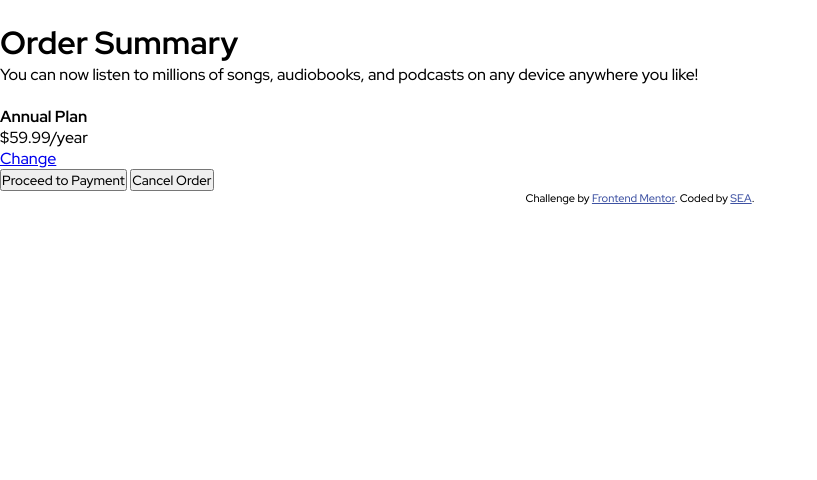
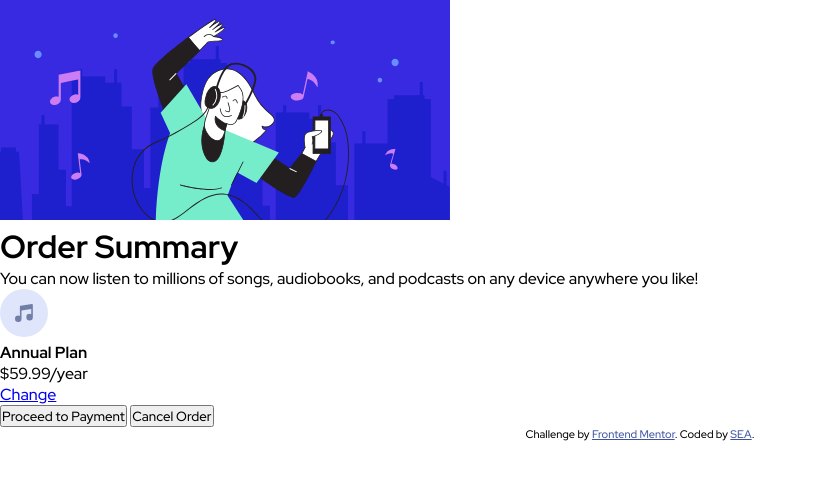
Before and after one commit to sinadavoudi/Order-summary-component, a plain HTML site: page index.html in a window 1280 px wide. Shown: the whole page, without its empty margins (0-817 px from the left). Drawn offline with Linux system fonts and the light colour scheme; the site is published under a folder, as on GitHub Pages, so addresses that start at the root find nothing.

Commit message:
Update index.html

```diff
--- a/index.html
+++ b/index.html
@@ -17,7 +17,7 @@
 </head>
 <body>
   <div class="card content">
-    <div class="head-image"><img src="/images/illustration-hero.svg" alt=""></div>
+    <div class="head-image"><img src="./images/illustration-hero.svg" alt=""></div>
     <div class="texts">
       <h1>Order Summary</h1>
       <p>You can now listen to millions of songs, audiobooks, and podcasts on any
@@ -25,7 +25,7 @@
       </div>
     <div class="plans">
       <div>
-        <img src="/images/icon-music.svg" alt="">
+        <img src="./images/icon-music.svg" alt="">
       </div>
       <div>
         <h4>Annual Plan</h4>
```
